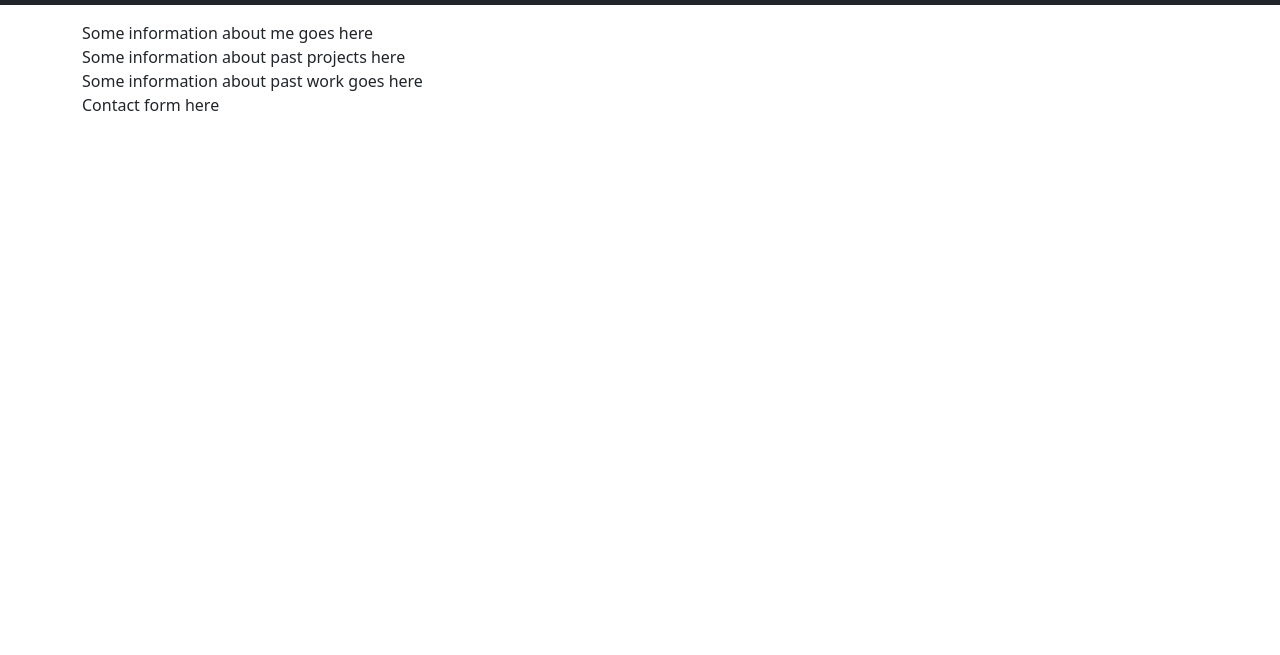
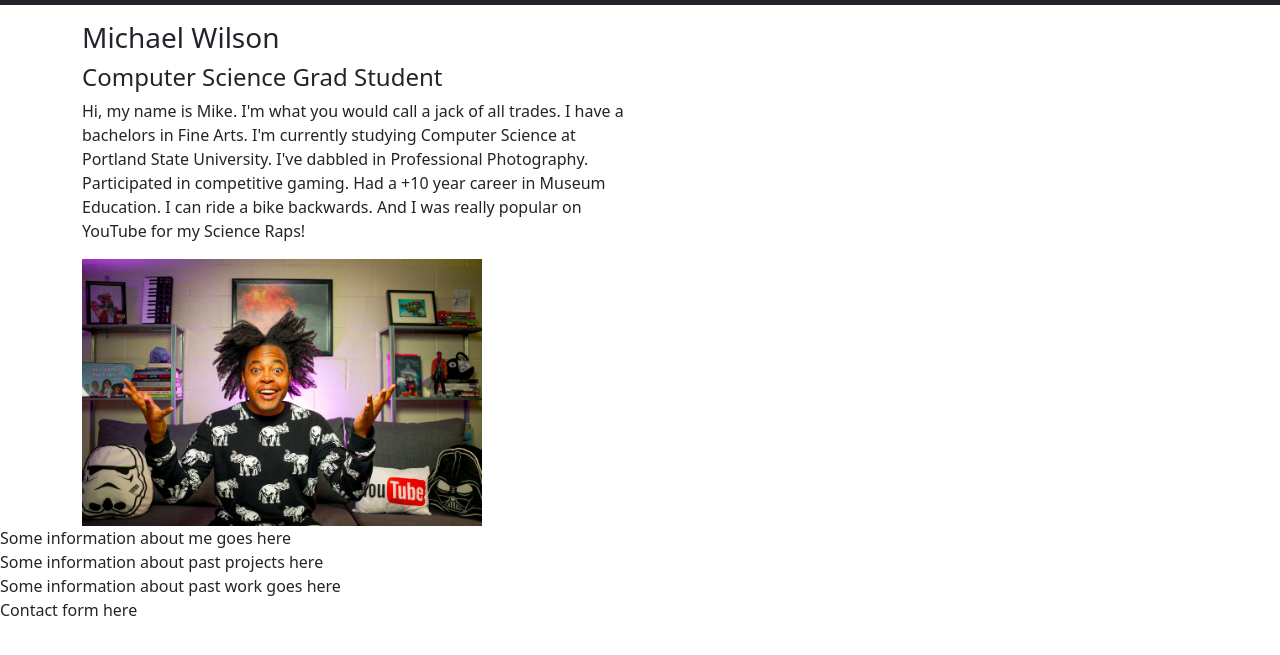
Before and after one commit to michaeltothewilson/cs510-project-me, a plain HTML site: page index.html in a window 1280 px wide. Shown: the part 51-706 px from the top of the page. Drawn offline with nearby package versions, Linux system fonts and the light colour scheme.

Commit message:
About me - basic template set up

```diff
--- a/index.html
+++ b/index.html
@@ -36,14 +36,41 @@
     </nav>
     <!-- Nav Bar Ends -->
 
-    <div class="container">
-        <!-- Intro Content -->
+    <!-- Intro Content -->
+    <section class="section about-section" id="about">
+        <div class="container">
+            <div class="row align-items-center">
+                <div class="col-lg-6">
+                    <div class="about-text">
+                        <h3>Michael Wilson</h3>
+                        <h4>Computer Science Grad Student</h4>
+                        <p>
+                            Hi, my name is Mike. I'm what you would call a jack of all trades.
+                            I have a bachelors in Fine Arts.
+                            I'm currently studying Computer Science at Portland State University.
+                            I've dabbled in Professional Photography.
+                            Participated in competitive gaming.
+                            Had a +10 year career in Museum Education.
+                            I can ride a bike backwards.
+                            And I was really popular on YouTube for my Science Raps!
+                        </p>
+                    </div>
+                </div>
+            </div>
+            <div class="col-lg-5">
+                <div class="about-img">
+                    <img src="img/Mike Likes Science.jpg" width="400">
+                </div>
+            </div>
+        </div>
+    </section>
+    <!-- Intro Content Ends -->
         <div class="row">
             <div class="col">
                 Some information about me goes here
             </div>
         </div>
-        <!-- Intro Content Ends -->
+
         <!-- Projects -->
         <div class="row">
             <div class="col">
@@ -65,6 +92,6 @@
             </div>
         </div>
         <!-- Contact Form Ends -->
-    </div>
+
 </body>
 </html>
```
Also changed, not shown: img/Mike Likes Science.jpg (added).
